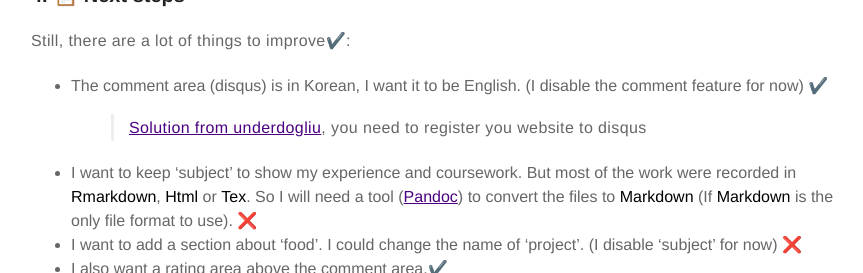
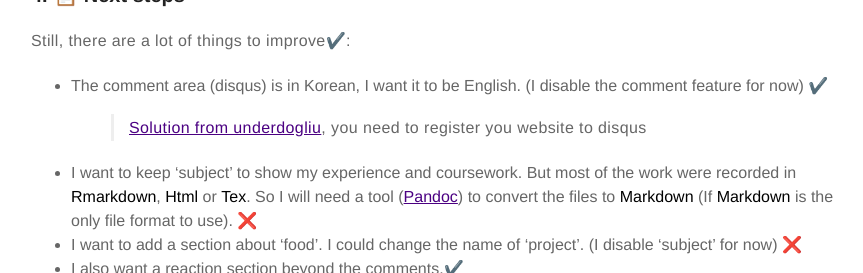
Before and after one commit to subaiwen/subaiwen.github.io, a Jekyll site: the page built from _posts/2019-7-1-first-blog.markdown, in a window 1280 px wide and 900 px high, scrolled down 1191 px, cut to the strip 0-273 px from the top of the window. Shown: the whole strip, without its empty margins (204-1067 px from the left). Built offline with Jekyll 4.4.1, drawn with Linux system fonts in a browser that asks for light colours; comment, search, counter and statistics services are not loaded.

Commit message:
Update 2019-7-1-first-blog.markdown

```diff
--- a/_posts/2019-7-1-first-blog.markdown
+++ b/_posts/2019-7-1-first-blog.markdown
@@ -45,8 +45,9 @@ Still, there are a lot of things to improve✔️:
 >[Solution from underdogliu](https://github.com/sergiokopplin/indigo/issues/388), you need to register you website to disqus
 * I want to keep 'subject' to show my experience and coursework. But most of the work were recorded in **Rmarkdown**, **Html** or **Tex**. So I will need a tool ([Pandoc](https://pandoc.org/index.htm)) to convert the files to **Markdown** (If **Markdown** is the only file format to use). ❌
 * I want to add a section about 'food'. I could change the name of 'project'. (I disable 'subject' for now) ❌
-* I also want a rating area above the comment area.✔️
+* I also want a reaction section beyond the comments.✔️
 > It is a feature under disqus.
+
 ![](http://ww2.sinaimg.cn/large/006tNc79ly1g4ld205l9zj30za07w3zg.jpg)
 * Enable page search.❌
 
```
